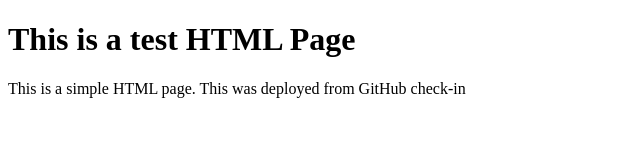
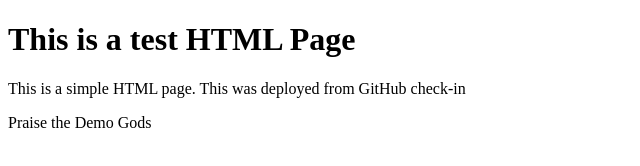
Before and after one commit to nrogoff/nr-70-534-training, a plain HTML site: page index.html in a window 1280 px wide. Shown: the whole page, without its empty margins (0-640 px from the left). Drawn offline with Linux system fonts and the light colour scheme.

Commit message:
updated with god stuff

```diff
--- a/index.html
+++ b/index.html
@@ -7,5 +7,6 @@
 <body>
 <h1>This is a test HTML Page</h1>
 <p>This is a simple HTML page. This was deployed from GitHub check-in</p>
+  <p>Praise the Demo Gods</p>
 </body>
 </html>
```
